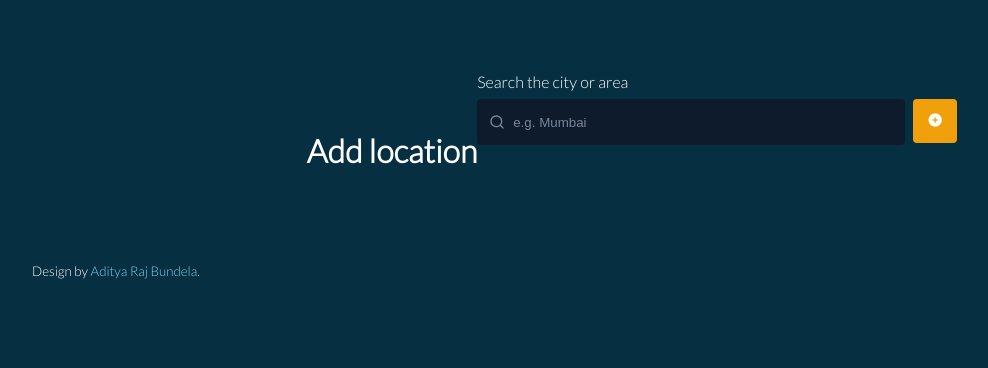
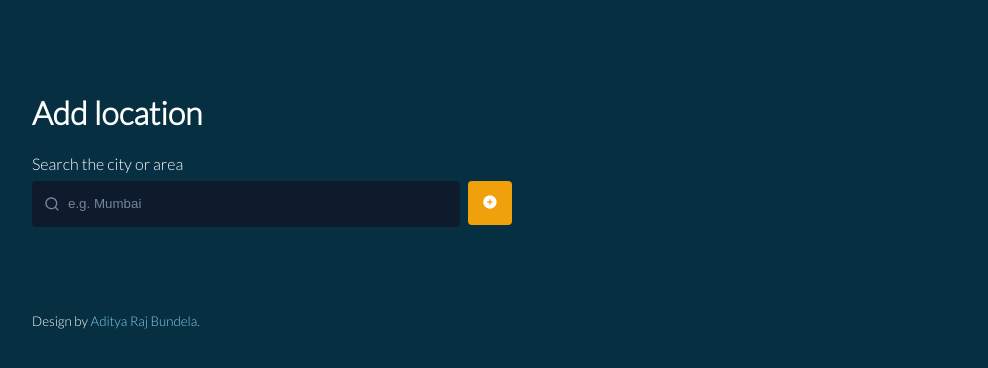
Before and after one commit to P0WERRR/weatherApp, a plain HTML site: page index.html in a window 1280 px wide. Shown: the whole page, without its empty margins (8-996 px from the left). Drawn offline with Linux system fonts and the light colour scheme.

Commit message:
Update style.css

```diff
--- a/style.css
+++ b/style.css
@@ -32,11 +32,7 @@ img{
     padding: 4rem 2rem;
 
 }
-header{
-	display: flex;
-	justify-content:center;
-	align-items: center;
-}
+
 
 a{
     color: skyblue;
```
